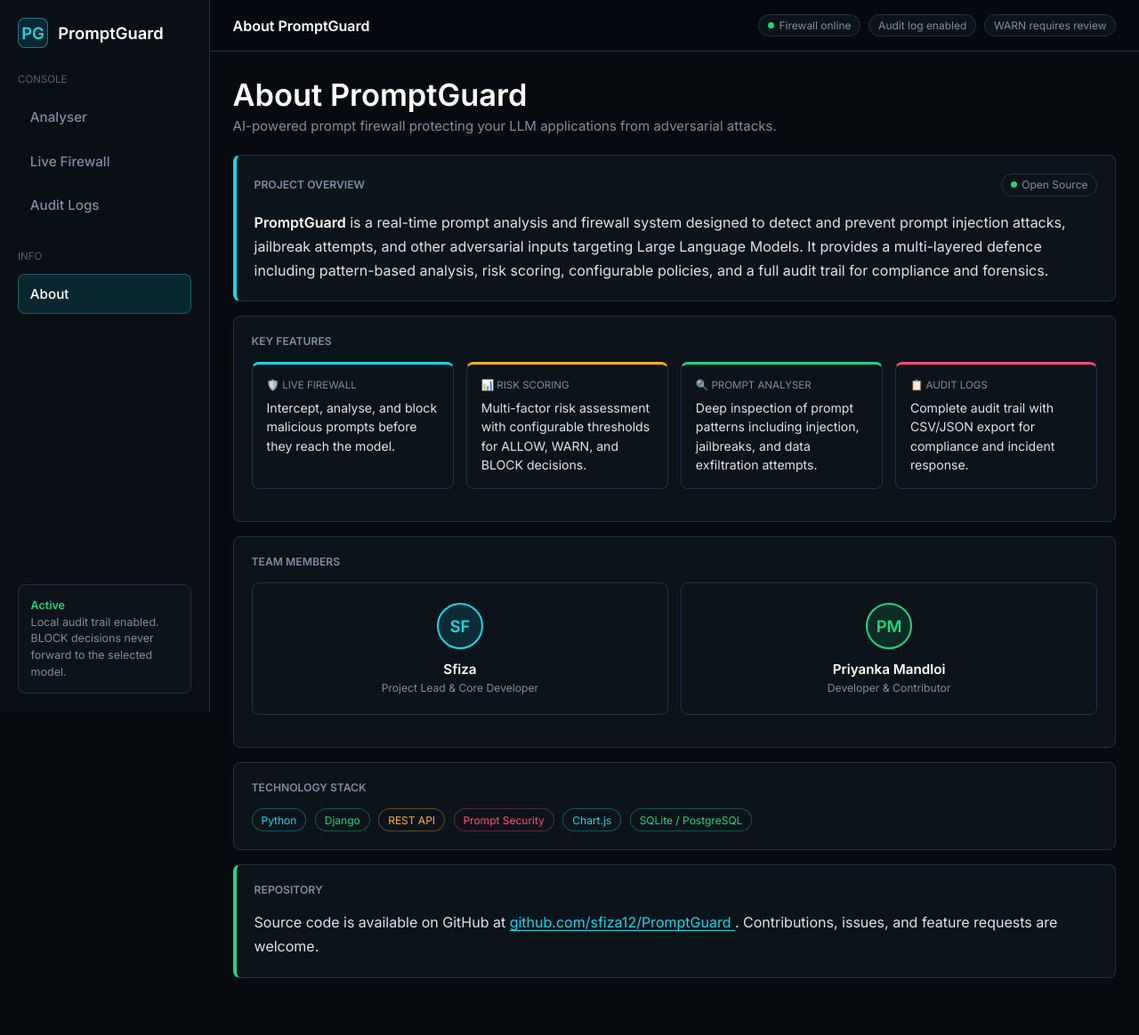
After one commit to sfiza12/PromptGuard, a Django app: page /about/ in a window 1280 px wide. The commit adds this page. Shown: the whole page at 89% size. Run offline with Django 5.2, Linux system fonts and the light colour scheme.

Commit message:
feat: add About page with project overview, team members, and tech stack
- Create about.html template with project description, key features grid,
  team member cards, technology stack chips, and repository link
- Add about view in web/views.py
- Register /about/ URL route in web/urls.py
- Add 'About' link to sidebar navigation under new 'Info' section in base.html

```diff
--- /dev/null
+++ b/PromptGuard-main/django_app/web/templates/about.html
@@ -0,0 +1,115 @@
+{% extends "base.html" %}
+
+{% block title %}About — PromptGuard{% endblock %}
+{% block nav_about %}active{% endblock %}
+{% block topbar_title %}About PromptGuard{% endblock %}
+
+{% block content %}
+<div class="page">
+
+  <!-- Page Header -->
+  <div class="page-head">
+    <div>
+      <h1 class="page-title">About PromptGuard</h1>
+      <p class="page-sub">AI-powered prompt firewall protecting your LLM applications from adversarial attacks.</p>
+    </div>
+  </div>
+
+  <!-- Project Overview -->
+  <div class="panel" style="border-left: 4px solid var(--accent);">
+    <div class="panel-head">
+      <h2 class="section-title">Project Overview</h2>
+      <span class="chip"><span class="status-dot"></span>Open Source</span>
+    </div>
+    <p style="color: var(--text); line-height: 1.7; margin: 0;">
+      <strong style="color: var(--text-strong);">PromptGuard</strong> is a real-time prompt analysis and firewall system
+      designed to detect and prevent prompt injection attacks, jailbreak attempts, and other adversarial inputs
+      targeting Large Language Models. It provides a multi-layered defence including pattern-based analysis, risk
+      scoring, configurable policies, and a full audit trail for compliance and forensics.
+    </p>
+  </div>
+
+  <!-- Key Features -->
+  <div class="panel">
+    <div class="panel-head">
+      <h2 class="section-title">Key Features</h2>
+    </div>
+    <div class="metric-grid" style="grid-template-columns: repeat(auto-fit, minmax(220px, 1fr));">
+      <div class="metric" style="border-top: 3px solid var(--accent);">
+        <div class="metric-label">🛡️ Live Firewall</div>
+        <p style="color: var(--text); font-size: 0.88rem; margin: 0.5rem 0 0; line-height: 1.5;">
+          Intercept, analyse, and block malicious prompts before they reach the model.
+        </p>
+      </div>
+      <div class="metric" style="border-top: 3px solid var(--warn);">
+        <div class="metric-label">📊 Risk Scoring</div>
+        <p style="color: var(--text); font-size: 0.88rem; margin: 0.5rem 0 0; line-height: 1.5;">
+          Multi-factor risk assessment with configurable thresholds for ALLOW, WARN, and BLOCK decisions.
+        </p>
+      </div>
+      <div class="metric" style="border-top: 3px solid var(--safe);">
+        <div class="metric-label">🔍 Prompt Analyser</div>
+        <p style="color: var(--text); font-size: 0.88rem; margin: 0.5rem 0 0; line-height: 1.5;">
+          Deep inspection of prompt patterns including injection, jailbreaks, and data exfiltration attempts.
+        </p>
+      </div>
+      <div class="metric" style="border-top: 3px solid var(--danger);">
+        <div class="metric-label">📋 Audit Logs</div>
+        <p style="color: var(--text); font-size: 0.88rem; margin: 0.5rem 0 0; line-height: 1.5;">
+          Complete audit trail with CSV/JSON export for compliance and incident response.
+        </p>
+      </div>
+    </div>
+  </div>
+
+  <!-- Team Members -->
+  <div class="panel">
+    <div class="panel-head">
+      <h2 class="section-title">Team Members</h2>
+    </div>
+    <div class="metric-grid" style="grid-template-columns: repeat(auto-fit, minmax(200px, 1fr));">
+      <div class="metric" style="text-align: center; padding: 1.4rem 1rem;">
+        <div style="width: 52px; height: 52px; border-radius: 50%; background: var(--accent-soft); border: 2px solid var(--accent); display: grid; place-items: center; margin: 0 auto 0.8rem; font-family: var(--font-display); font-weight: 700; font-size: 1.15rem; color: var(--accent);">SF</div>
+        <div style="color: var(--text-strong); font-weight: 600; font-size: 0.95rem;">Sfiza</div>
+        <div style="color: var(--muted); font-family: var(--font-mono); font-size: 0.76rem; margin-top: 0.25rem;">Project Lead &amp; Core Developer</div>
+      </div>
+      <div class="metric" style="text-align: center; padding: 1.4rem 1rem;">
+        <div style="width: 52px; height: 52px; border-radius: 50%; background: var(--safe-soft); border: 2px solid var(--safe); display: grid; place-items: center; margin: 0 auto 0.8rem; font-family: var(--font-display); font-weight: 700; font-size: 1.15rem; color: var(--safe);">PM</div>
+        <div style="color: var(--text-strong); font-weight: 600; font-size: 0.95rem;">Priyanka Mandloi</div>
+        <div style="color: var(--muted); font-family: var(--font-mono); font-size: 0.76rem; margin-top: 0.25rem;">Developer &amp; Contributor</div>
+      </div>
+    </div>
+  </div>
+
+  <!-- Technology Stack -->
+  <div class="panel">
+    <div class="panel-head">
+      <h2 class="section-title">Technology Stack</h2>
+    </div>
+    <div style="display: flex; flex-wrap: wrap; gap: 0.6rem;">
+      <span class="chip" style="border-color: rgba(22,215,232,0.35); color: var(--accent);">Python</span>
+      <span class="chip" style="border-color: rgba(32,214,123,0.35); color: var(--safe);">Django</span>
+      <span class="chip" style="border-color: rgba(255,176,32,0.35); color: var(--warn);">REST API</span>
+      <span class="chip" style="border-color: rgba(255,77,109,0.35); color: var(--danger);">Prompt Security</span>
+      <span class="chip" style="border-color: rgba(22,215,232,0.35); color: var(--accent);">Chart.js</span>
+      <span class="chip" style="border-color: rgba(32,214,123,0.35); color: var(--safe);">SQLite / PostgreSQL</span>
+    </div>
+  </div>
+
+  <!-- Repository Info -->
+  <div class="panel" style="border-left: 4px solid var(--safe);">
+    <div class="panel-head">
+      <h2 class="section-title">Repository</h2>
+    </div>
+    <p style="color: var(--text); line-height: 1.7; margin: 0;">
+      Source code is available on GitHub at
+      <a href="https://github.com/sfiza12/PromptGuard" target="_blank" rel="noopener noreferrer"
+         style="color: var(--accent); text-decoration: underline; text-underline-offset: 3px;">
+        github.com/sfiza12/PromptGuard
+      </a>.
+      Contributions, issues, and feature requests are welcome.
+    </p>
+  </div>
+
+</div>
+{% endblock %}
--- a/PromptGuard-main/django_app/web/templates/base.html
+++ b/PromptGuard-main/django_app/web/templates/base.html
@@ -322,6 +322,10 @@
       <a href="/firewall/" class="nav-link {% block nav_firewall %}{% endblock %}"><span>Live Firewall</span></a>
       <a href="/dashboard/" class="nav-link {% block nav_dashboard %}{% endblock %}"><span>Audit Logs</span></a>
     </div>
+    <div class="nav-group">
+      <div class="nav-label">Info</div>
+      <a href="/about/" class="nav-link {% block nav_about %}{% endblock %}"><span>About</span></a>
+    </div>
     <div class="sidebar-foot">
       <strong class="safe">Active</strong><br/>
       Local audit trail enabled. BLOCK decisions never forward to the selected model.
--- a/PromptGuard-main/django_app/web/urls.py
+++ b/PromptGuard-main/django_app/web/urls.py
@@ -5,6 +5,7 @@ urlpatterns = [
     path('', views.landing, name='landing'),
     path('analyser/', views.analyser, name='analyser'),
     path('firewall/', views.firewall, name='firewall'),
+    path('about/', views.about, name='about'),
     path('dashboard/', views.dashboard, name='dashboard'),
     path('dashboard/export/', views.export_logs, name='export-logs'),
 ]
--- a/PromptGuard-main/django_app/web/views.py
+++ b/PromptGuard-main/django_app/web/views.py
@@ -24,6 +24,10 @@ def analyser(request):
 @ensure_csrf_cookie
 def firewall(request):
     return render(request, 'firewall.html')
+
+
+def about(request):
+    return render(request, 'about.html')
 
 
 def dashboard(request):
```
